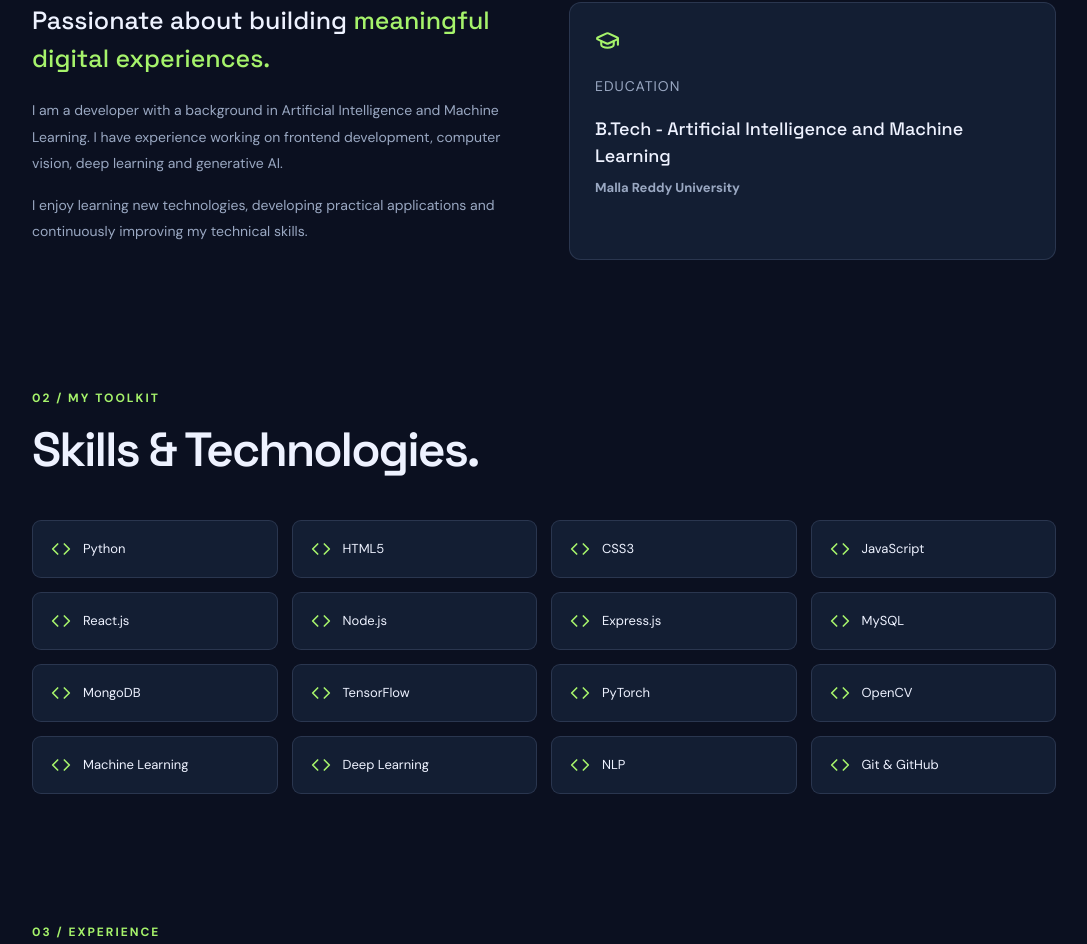
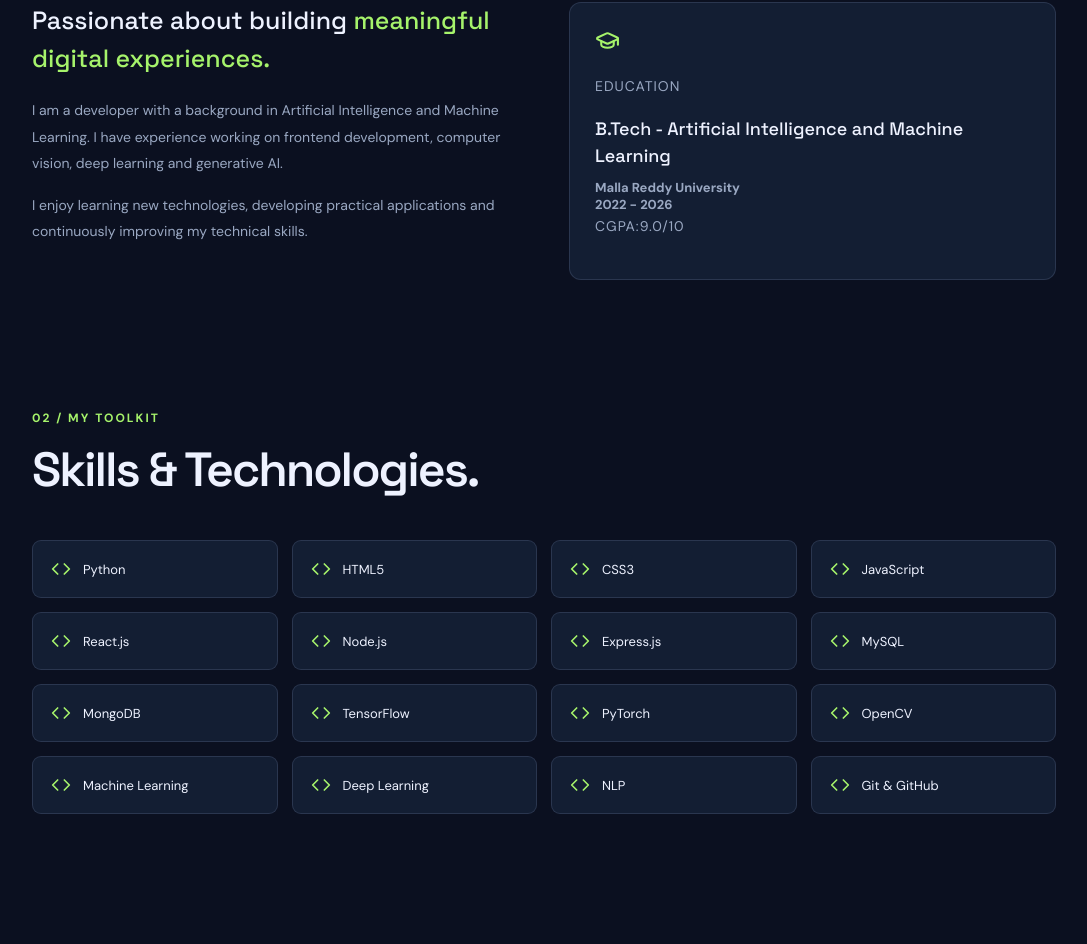
Before and after one commit to Aravind130904/aravind-portfolio, a React (Vite) app: page / in a window 1280 px wide. Shown: the part 953-1897 px from the top of the page, without its empty margins (96-1183 px from the left). Built offline with nearby package versions, Linux system fonts and the light colour scheme.

Commit message:
portfolio

```diff
--- a/src/App.jsx
+++ b/src/App.jsx
@@ -185,6 +185,8 @@ function App() {
             <p>EDUCATION</p>
             <h3>B.Tech - Artificial Intelligence and Machine Learning</h3>
             <h4>Malla Reddy University</h4>
+            <h4>2022 - 2026</h4>
+            <p>CGPA:9.0/10</p>
           </div>
         </div>
       </section>
```
